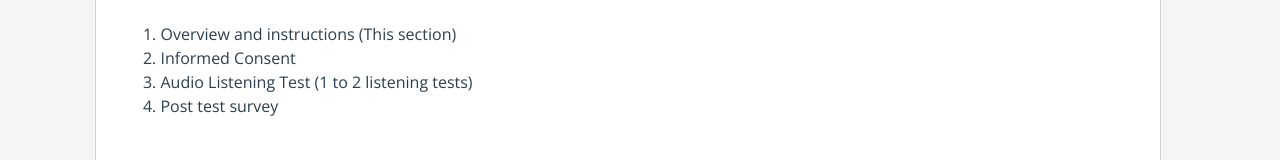
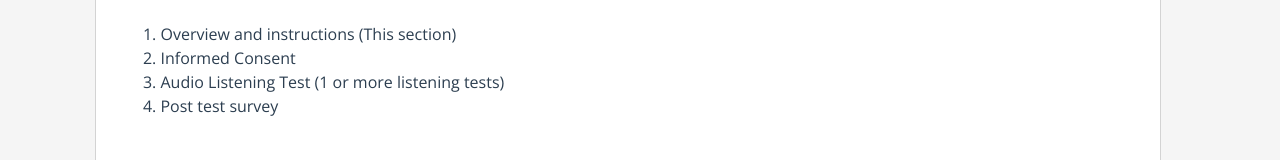
Before and after one commit to pkamath2/crowd-eval-audio, a Vue app in the folder ui/: page / in a window 1280 px wide. Shown: the part 464-624 px from the top of the page. Built offline with nearby package versions, Linux system fonts and the light colour scheme.

Commit message:
instructions update

```diff
--- a/ui/src/components/Overview.vue
+++ b/ui/src/components/Overview.vue
@@ -55,7 +55,7 @@
         <ol>
           <li>Overview and instructions (This section)</li>
           <li>Informed Consent</li>
-          <li>Audio Listening Test (1 to 2 listening tests)</li>
+          <li>Audio Listening Test (1 or more listening tests)</li>
           <li>Post test survey</li>
         </ol>
       </div>
```
